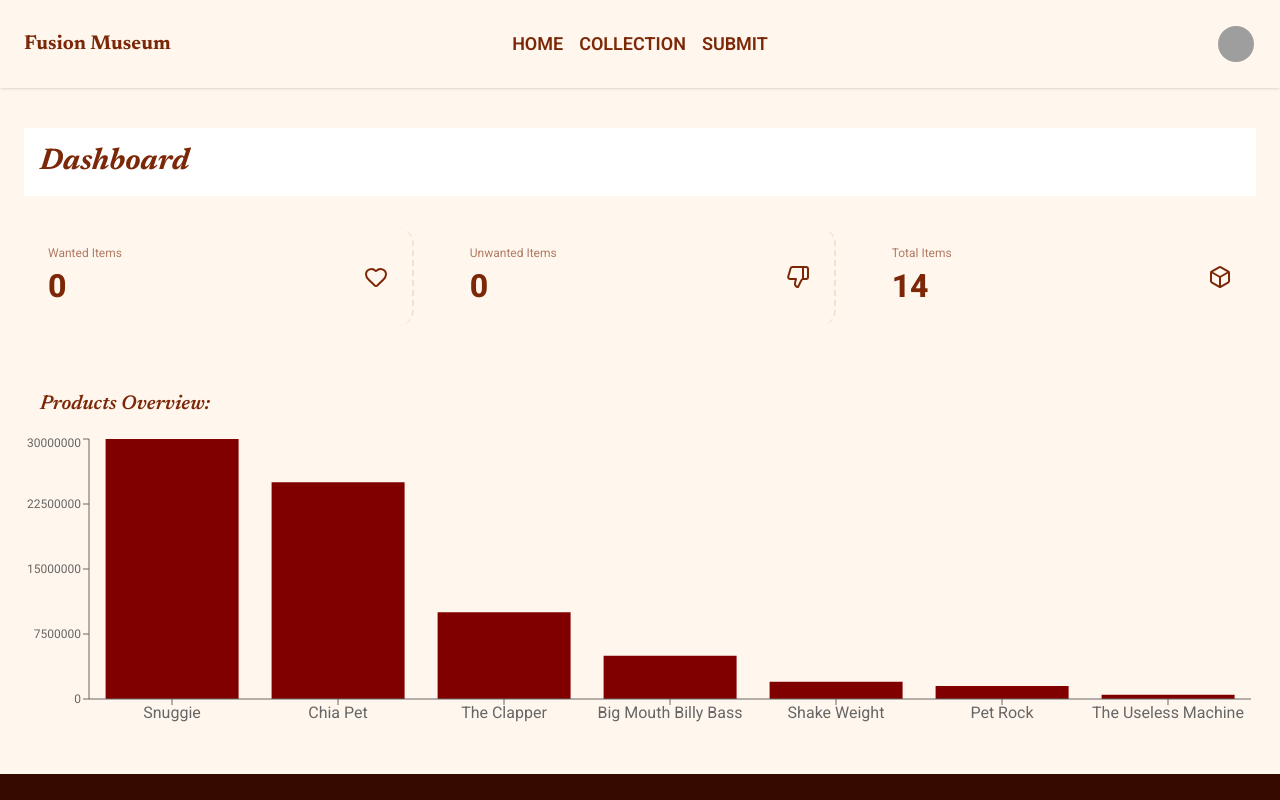
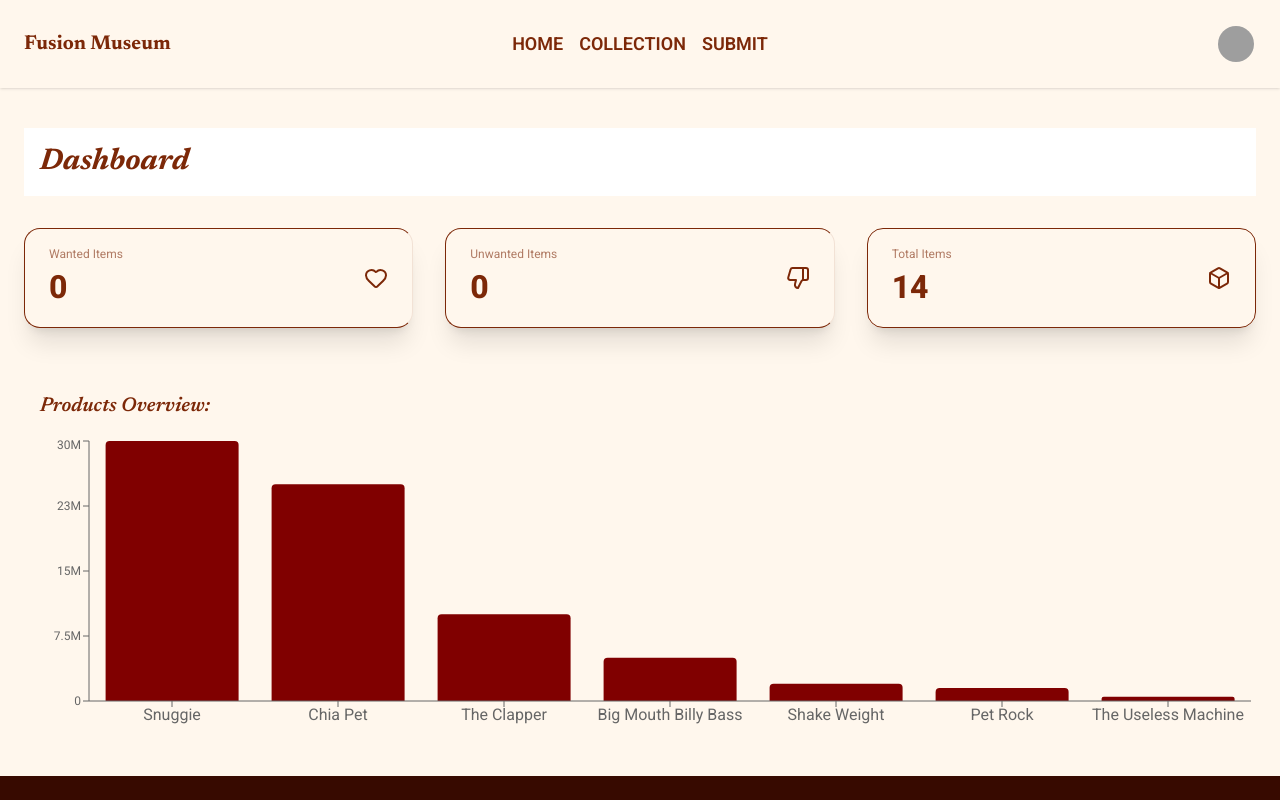
Before and after one commit to AhmedYeasin/museaum-app, a React (Vite) app: page /dashboard in a window 1280 px wide. Shown: the top 800 px of the page. Built offline with nearby package versions, Linux system fonts and the light colour scheme; grey boxes are pictures that could not be loaded.

Commit message:
Bar chart completed

```diff
--- a/src/Components/Dashboard.jsx
+++ b/src/Components/Dashboard.jsx
@@ -20,21 +20,21 @@ export default function Dashboard() {
         <div className="px-6 my-10 space-y-8">
             <h1 className="italic font-news text-3xl bg-white p-4 font-bold">Dashboard</h1>
             <div className="flex gap-8">
-                <div className="stat rounded-box">
+                <div className="stat rounded-box border shadow-xl">
                     <div className="stat-figure">
                         <Heart />
                     </div>
                     <div className="stat-title">Wanted Items</div>
-                    <div className="stat-value">{wantedCount}</div>
+                    <p className="stat-value">{wantedCount}</p>
                 </div>
-                <div className="stat rounded-box">
+                <div className="stat rounded-box border shadow-xl">
                     <div className="stat-figure">
                         <ThumbsDown />
                     </div>
                     <div className="stat-title">Unwanted Items</div>
                     <div className="stat-value">{wantedCount}</div>
                 </div>
-                <div className="stat rounded-box">
+                <div className="stat rounded-box border shadow-xl">
                     <div className="stat-figure">
                         <BoxIcon />
                     </div>
@@ -48,9 +48,11 @@ export default function Dashboard() {
 
                 <ResponsiveContainer height={300}>
                     <BarChart data={barData}>
-                        <XAxis dataKey={"name"}/>
-                        <YAxis tick={{fontSize: 12}}/>
-                        <Bar dataKey={"views"} fill="maroon"/>
+                        <XAxis dataKey={"name"} />
+                        <YAxis tick={{ fontSize: 12 }}
+                        tickFormatter={(v)=> new Intl.NumberFormat("en-us", {notation: "compact"}).format(v)} />
+                        <Bar dataKey={"views"} fill="maroon"
+                            radius={[4, 4, 0, 0]} />
                     </BarChart>
                 </ResponsiveContainer>
             </div>
```
